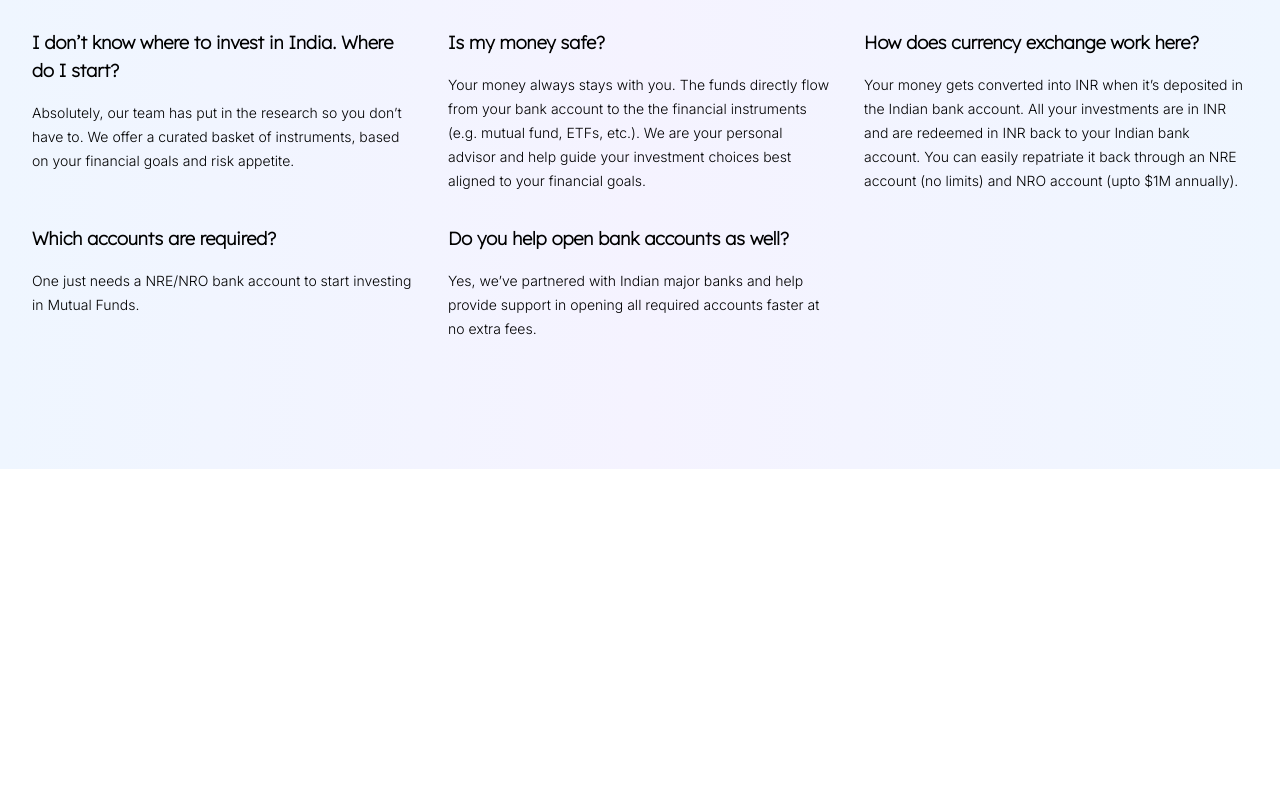
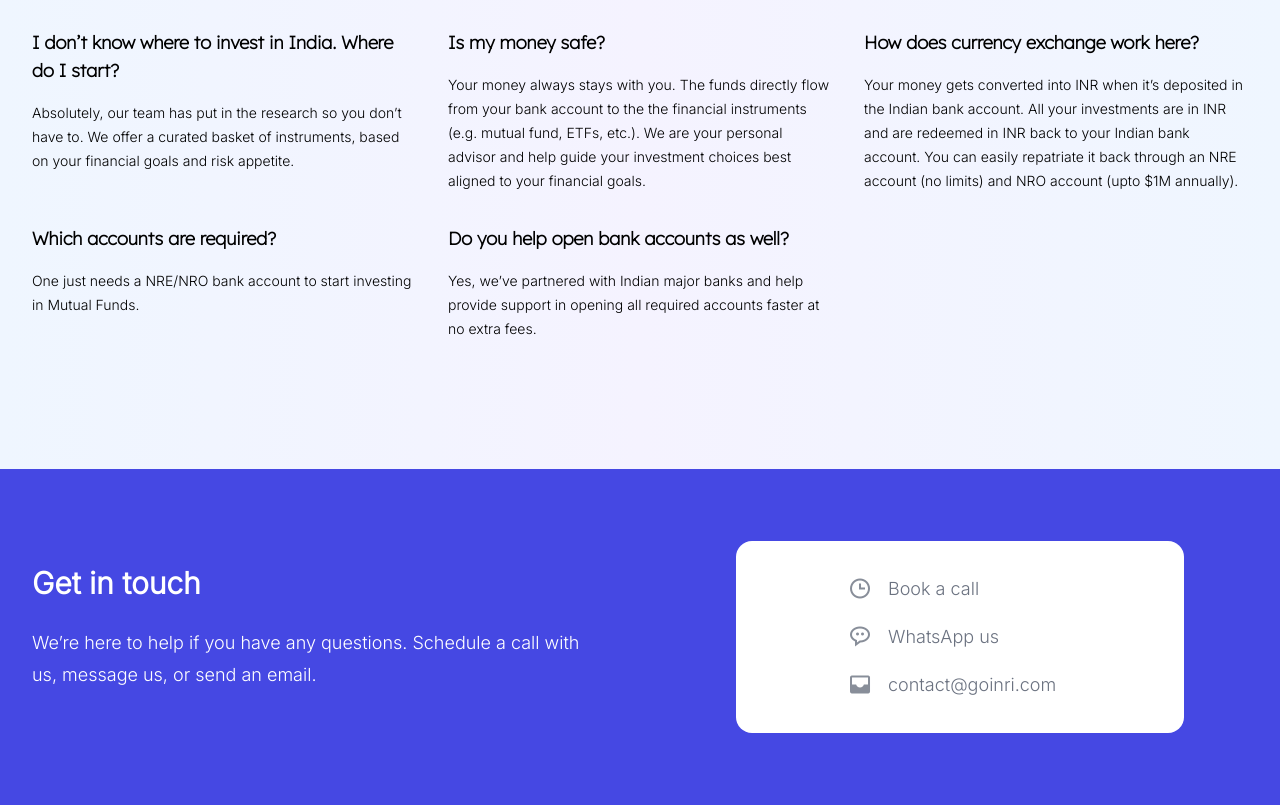
Before and after one commit to Gmehta0416/goinri, a plain HTML site: page index.html in a window 1280 px wide. Shown: the part 3160-3965 px from the top of the page. Before the commit the page ends 3629 px from the top, so only its background shows below. Drawn offline with nearby package versions, Linux system fonts and the light colour scheme.

Commit message:
section 7 Completed

```diff
--- a/index.html
+++ b/index.html
@@ -238,5 +238,34 @@
       </div>
     </section>
     <!-- end of section 6 -->
+
+    <!-- start of section 7 -->
+    <div class="get-in-touch">
+      <div class="git-container">
+        <div class="git-content">
+          <div class="git-text">
+            <h2>Get in touch</h2>
+            <p>We’re here to help if you have any questions. Schedule a call with us, message us, or send an email.</p>
+          </div>
+        </div>
+        <div class="git-contact">
+          <div class="git-contact-card">
+            <div class="git-card">
+              <div class="git-card-logo"><i class='bx bx-time'></i></div>
+              <a href="">Book a call</a>
+            </div>
+            <div class="git-card">
+              <div class="git-card-logo"><i class='bx bx-message-rounded-dots'></i></div>
+              <a href="">WhatsApp us</a>
+            </div>
+            <div class="git-card">
+              <div class="git-card-logo"><i class='bx bxs-inbox' ></i></div>
+              <a href="">contact@goinri.com</a>
+            </div>
+          </div>
+        </div>
+      </div>
+    </div>
+    <!-- end of section 7 -->
   </body>
 </html>
```
Also changed, not shown: style.css.
